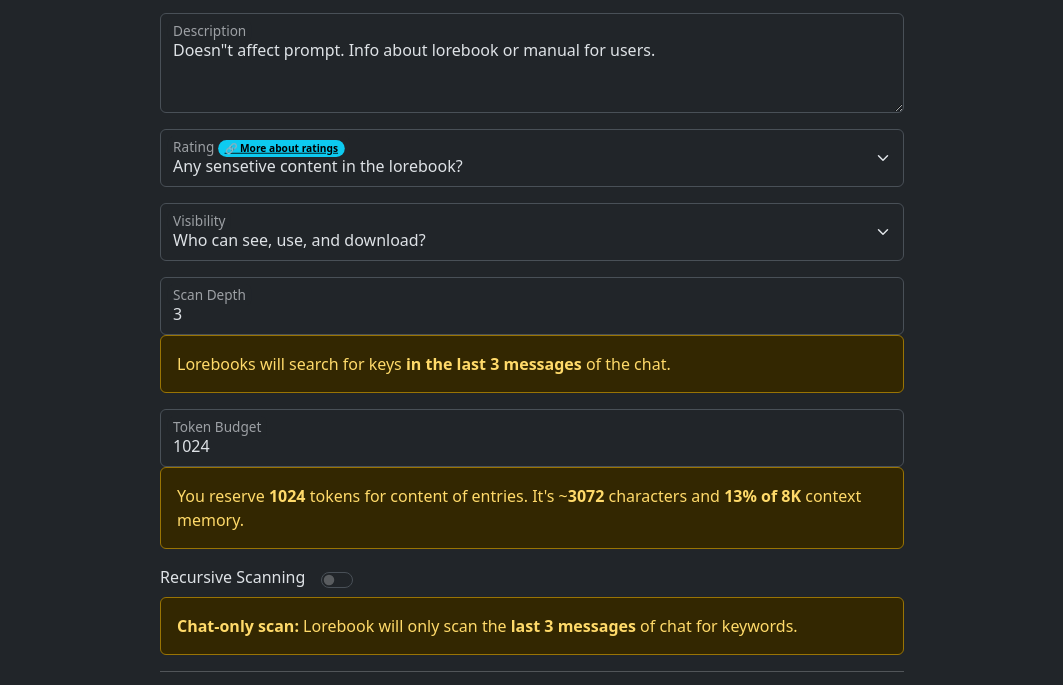
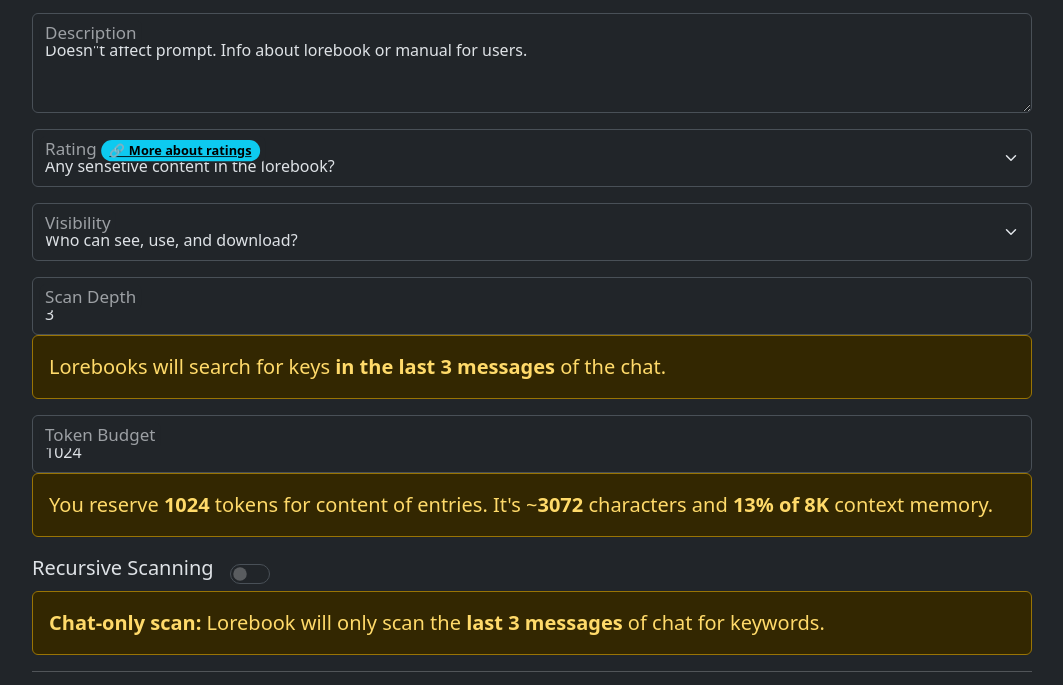
Before and after one commit to toadplant/lorebook-tools, a plain HTML site: page index.html in a window 1280 px wide. Shown: the part 165-850 px from the top of the page, without its empty margins (108-1171 px from the left). Drawn offline with nearby package versions, Linux system fonts and the light colour scheme.

Commit message:
Added read me,  Final primimg

```diff
--- a/index.html
+++ b/index.html
@@ -11,16 +11,19 @@
   <script src="https://cdn.jsdelivr.net/npm/bootstrap@5.3.6/dist/js/bootstrap.bundle.min.js"
     integrity="sha384-j1CDi7MgGQ12Z7Qab0qlWQ/Qqz24Gc6BM0thvEMVjHnfYGF0rmFCozFSxQBxwHKO"
     crossorigin="anonymous"></script>
-  <script src="src\load-components.js"></script>
   <link href="src\style.css" rel="stylesheet">
   <link href="https://cdn.jsdelivr.net/npm/bootstrap@5.3.6/dist/css/bootstrap.min.css" rel="stylesheet"
     integrity="sha384-4Q6Gf2aSP4eDXB8Miphtr37CMZZQ5oXLH2yaXMJ2w8e2ZtHTl7GptT4jmndRuHDT" crossorigin="anonymous">
+  <script src="https://cdn.jsdelivr.net/npm/marked/marked.min.js"></script>
 </head>
 
 <body>
 
-  <div class="container-sm my-5 mx-auto" style="max-width: 768px;">
-    <div id="lorebookSettings" class="">
+
+  <div class="container-sm my-5 mx-auto" style="max-width: 1024px;">
+    <div id="markdown-content"></div>
+    </p>
+    <div id="lorebookSettings">
       <h1>Lorebook Settings</h1>
       <form class="">
         <!-- Text input -->
@@ -129,8 +132,8 @@
           <div class="col-sm">
             <div class="form-floating">
 
-              <input type="number" class="form-control" id="priority" value="0" min="0"
-                placeholder="Priority"><label for="priority" class="form-label">Priority</label>
+              <input type="number" class="form-control" id="priority" value="0" min="0" placeholder="Priority"><label
+                for="priority" class="form-label">Priority</label>
             </div>
           </div>
 
@@ -152,8 +155,7 @@
           <div hidden class="col-sm" id="chatDepthContainer">
             <div class="form-floating">
 
-              <input type="number" class="form-control" id="chatDepth" value="3" min="1"
-                placeholder="Chat depth">
+              <input type="number" class="form-control" id="chatDepth" value="3" min="1" placeholder="Chat depth">
               <label for="chatDepth" class="form-label">Chat depth</label>
             </div>
           </div>
--- a/src/script.js
+++ b/src/script.js
@@ -122,7 +122,7 @@ $(document).ready(function () {
 
     setupDynamicDiv(['recursiveScanning', 'scanDepth'], 'recursiveScanning-target', (v) => {
         if ($('#recursiveScanning').is(':checked')) {
-            return `<strong>Looping scan:</strong> Lorebook will scan the <strong>last ${v.scanDepth} messages</strong> and re-scan until triggers stop or token budget is hit.`;
+            return `<strong>Looping scan:</strong> Lorebook will scan the <strong>last ${v.scanDepth} messages</strong> then scan triggered entries and keep re-scanning appearing entries until triggering stops or token budget is hit.`;
         } else {
             return `<strong>Chat-only scan:</strong> Lorebook will only scan the <strong>last ${v.scanDepth} messages</strong> of chat for keywords.`;
         }
--- a/src/style.css
+++ b/src/style.css
@@ -1,3 +1,26 @@
+/* Базовый размер (мобильные) */
+div {
+  font-size: 16px;
+}
+
+/* Планшеты (768px и больше) */
+@media (min-width: 768px) {
+  div {
+    font-size: 16px;
+  }
+}
+
+/* Десктопы (1024px и больше) */
+@media (min-width: 1024px) {
+  div {
+    font-size: 20px;
+  }
+}
+
+p {
+  font-size: clamp(var(--min-font), 2.5vw, var(--max-font));
+}
+
 .form-floating {
     margin-bottom: 1rem;
 }
```
Also changed, not shown: media/contetext_window.png (added), media/my_discord.png (added), media/my_wyvern.png (added), media/open.png (added), media/w_discord.png (added), media/w_reddit.png (added), media/w_site.png (added), 2 other files.
